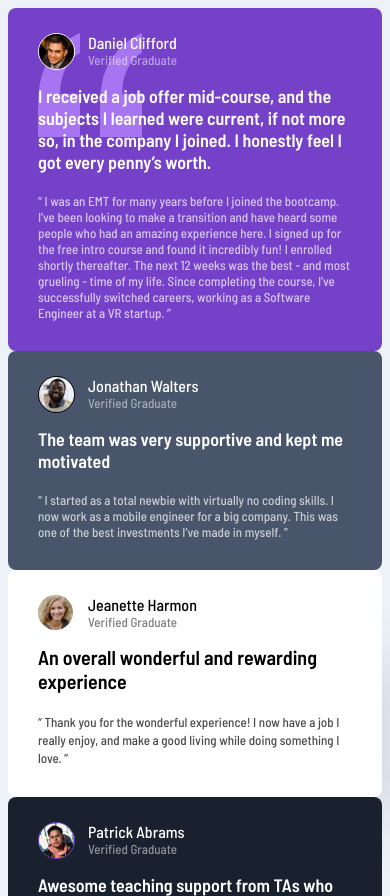
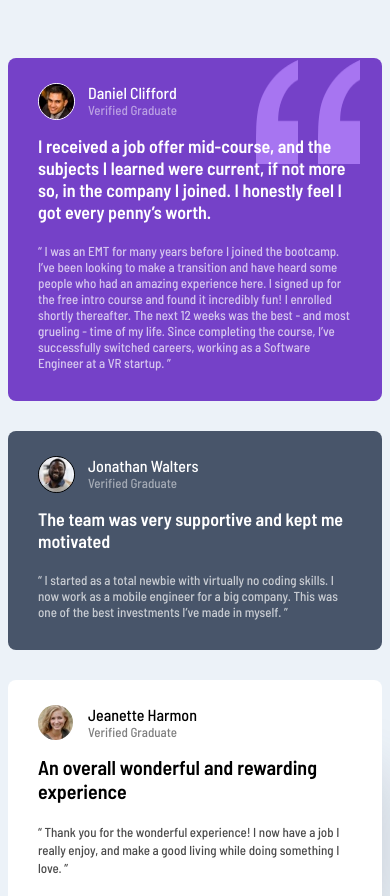
Before and after one commit to ggraciela/Challenge8_testimonials-grid-section-main, a plain HTML site: page index.html in a window 390 px wide. Shown: the top 896 px of the page. Drawn offline with Linux system fonts and the light colour scheme.

Commit message:
final update

```diff
--- a/style.css
+++ b/style.css
@@ -145,7 +145,7 @@ html {
 
 
 
-@media screen and (min-width: 400px) {
+@media screen and (min-width: 421px) {
     /* DESKTOP VERSION */
 
     html {
@@ -191,12 +191,34 @@ html {
     }
 }
 
-@media screen and (max-width: 300px) {
+@media screen and (max-width: 420px) {
     /* MOBILE VERSION */
     html {
         width: 100%;
         height: 100%;
     }
 
+    body {
+        display: flex;
+        flex-direction: column;
+    }
 
+    .box2 , .box4 {
+        margin-top: 30px;
+        margin-bottom: 30px;
+    }
+
+    .box1 {
+        margin-top: 50px;
+    }
+
+    .box5 {
+        margin-bottom: 50px;
+    }
+
+    .quote {
+        position: absolute;
+        right: 30px;
+        top: 60px;
+    }
 }
```
Also changed, not shown: 2 other files.
